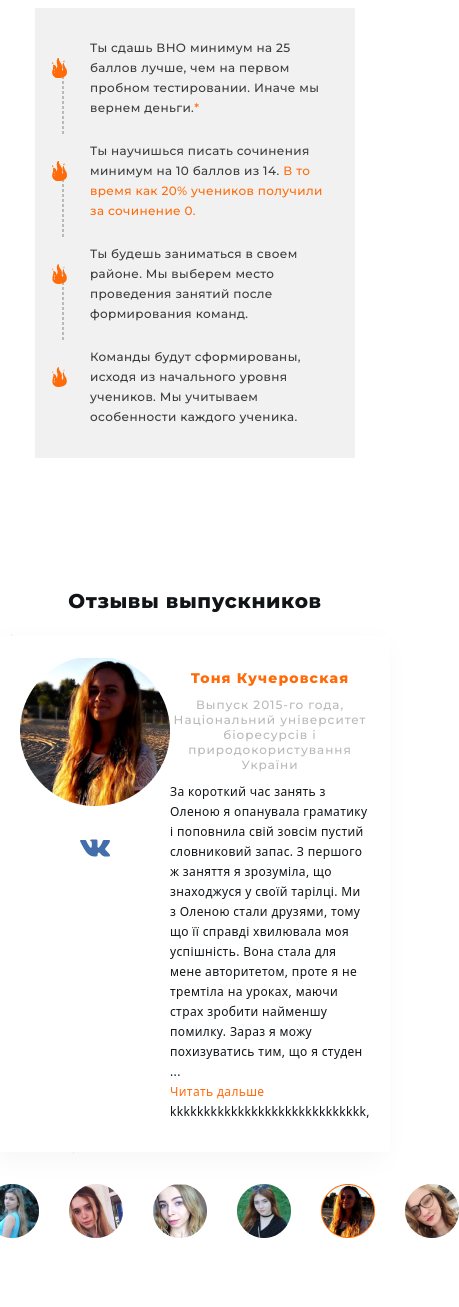
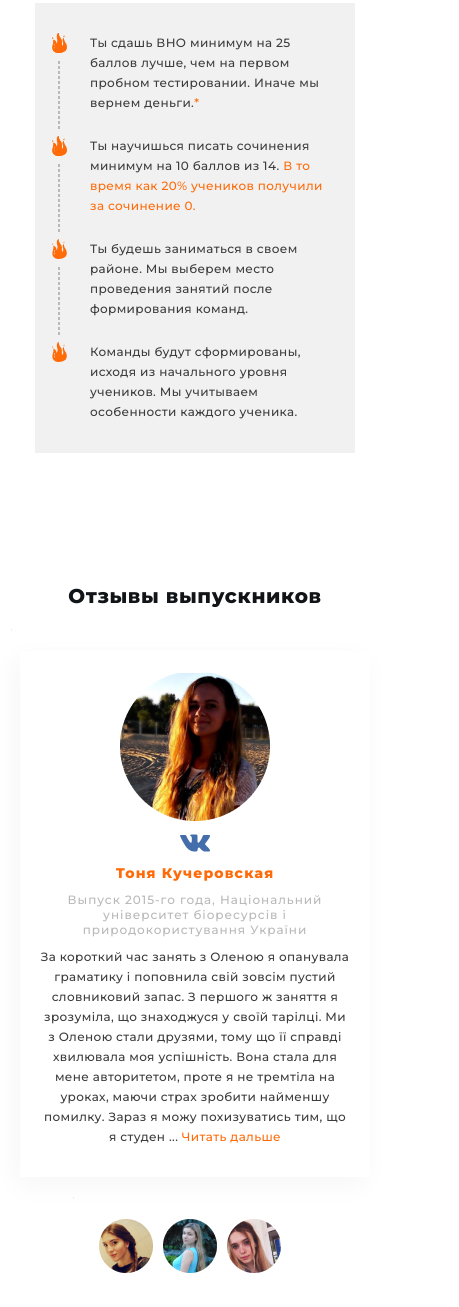
Before and after one commit to SvitlanaKorneeva/team-project-9-hell-en---by-Sveta, a plain HTML site: page index.html in a window 390 px wide. Shown: the part 113-1420 px from the top of the page, 459 px wide, since content can reach past the window. Drawn offline with nearby package versions, Linux system fonts and the light colour scheme.

Commit message:
mobile /tablet version

```diff
--- a/index.html
+++ b/index.html
@@ -71,13 +71,13 @@
               </svg>
             </a>
           </div>
-          <div class="reviews-text">
+          <div class="reviews-content">
             <h3 class="reviews-subtitle">Тоня Кучеровская</h3>
             <p class="reviews-secondary-text">
               Выпуск 2015-го года, Національний університет біоресурсів і
               природокористування України
             </p>
-            <div class="review-content">
+            <div class="review-text">
               <p>
                 За короткий час занять з Оленою я опанувала граматику і
                 поповнила свій зовсім пустий словниковий запас. З першого ж
@@ -85,10 +85,8 @@
                 стали друзями, тому що її справді хвилювала моя успішність. Вона
                 стала для мене авторитетом, проте я не тремтіла на уроках, маючи
                 страх зробити найменшу помилку. Зараз я можу похизуватись тим,
-                що я студен ...
+                що я студен ... <span class="accent-text">Читать дальше</span>
               </p>
-              <span span class="accent-text">Читать дальше</span>
-              <span>kkkkkkkkkkkkkkkkkkkkkkkkkkkkk,</span>
             </div>
           </div>
         </div>
--- a/sass/_guarantee.scss
+++ b/sass/_guarantee.scss
@@ -23,6 +23,7 @@
   letter-spacing: 0.03em;
   color: $main-text-color;
   margin-bottom: 30px;
+  margin-top: 0;
 
   @include for-size(desktop) {
     font-size: 46px;
@@ -84,7 +85,7 @@
     z-index: 1;
     content: '';
     left: -10px;
-    bottom: 50%;
+    top: 0;
     display: block;
     width: 15px;
     height: 20px;
@@ -101,7 +102,7 @@
   :after {
     position: absolute;
     content: '';
-    left: 0;
+    left: -4px;
     bottom: -16px;
     display: block;
     width: 0px;
@@ -114,6 +115,7 @@
 
     @include for-size(desktop) {
       height: 40px;
+      left: 0;
     }
   }
 }
--- a/sass/_reviews.scss
+++ b/sass/_reviews.scss
@@ -23,6 +23,7 @@
   letter-spacing: 0.03em;
   color: $main-text-color;
   margin-bottom: 20px;
+  margin-top: 0;
 
   @include for-size(tablet-landscape) {
     font-size: 26px;
@@ -38,12 +39,13 @@
   //width: 100%;
   background: $background-white-color;
   box-shadow: -5px 8px 26px rgba(0, 0, 0, 0.04);
-  display: flex;
+  display: inline-block;
 
   padding-top: 20px;
   padding-bottom: 30px;
   padding-left: 20px;
   padding-right: 20px;
+  margin: 20px;
 
   @include for-size(tablet-landscape) {
     display: flex;
@@ -73,6 +75,10 @@
 
 .review-photo {
   margin-bottom: 20px;
+
+  @include for-size(tablet-portrait) {
+    margin: auto;
+  }
 }
 
 .review-content {
@@ -89,6 +95,7 @@
   letter-spacing: 0.08em;
   color: $accent-color;
   margin-bottom: 10px;
+  margin-top: 0;
 
   @include for-size(tablet-landscape) {
     font-size: 20px;
@@ -128,15 +135,61 @@
     margin-bottom: 20px;
   }
 }
+
+.review-text {
+  font-family: Montserrat;
+  font-style: normal;
+  font-weight: 500;
+  font-size: 12px;
+  line-height: 20px;
+  text-align: center;
+  color: $additional-text-color;
+
+  @include for-size(tablet-landscape) {
+    text-align: start;
+  }
+
+  @include for-size(desktop) {
+    font-size: 18px;
+    line-height: 28px;
+    text-align: start;
+  }
+}
+
 .list .reviews-names {
   display: flex;
-  margin-top: 30px;
+  margin-top: 20px;
   justify-content: center;
+
+  @include for-size(tablet-landscape) {
+    margin-top: 30px;
+  }
+
+  @include for-size(desktop) {
+    margin-top: 40px;
+  }
 }
-.reviews-item {
-  margin-right: 30px;
+.list.reviews-names .reviews-item:nth-child(n + 4) {
+  @include for-size(tablet-portrait) {
+    display: none;
+  }
 }
 
+.reviews-item {
+  &:not(:last-child) {
+    margin-right: 10px;
+  }
+  @include for-size(tablet-landscape) {
+    &:not(:last-child) {
+      margin-right: 30px;
+    }
+  }
+  @include for-size(desktop) {
+    &:not(:last-child) {
+      margin-right: 30px;
+    }
+  }
+}
 .button-arrow-left {
   display: block;
   //border: 1px solid tomato;
```
Also changed, not shown: css/main.css, css/main.min.css, 2 other files.
